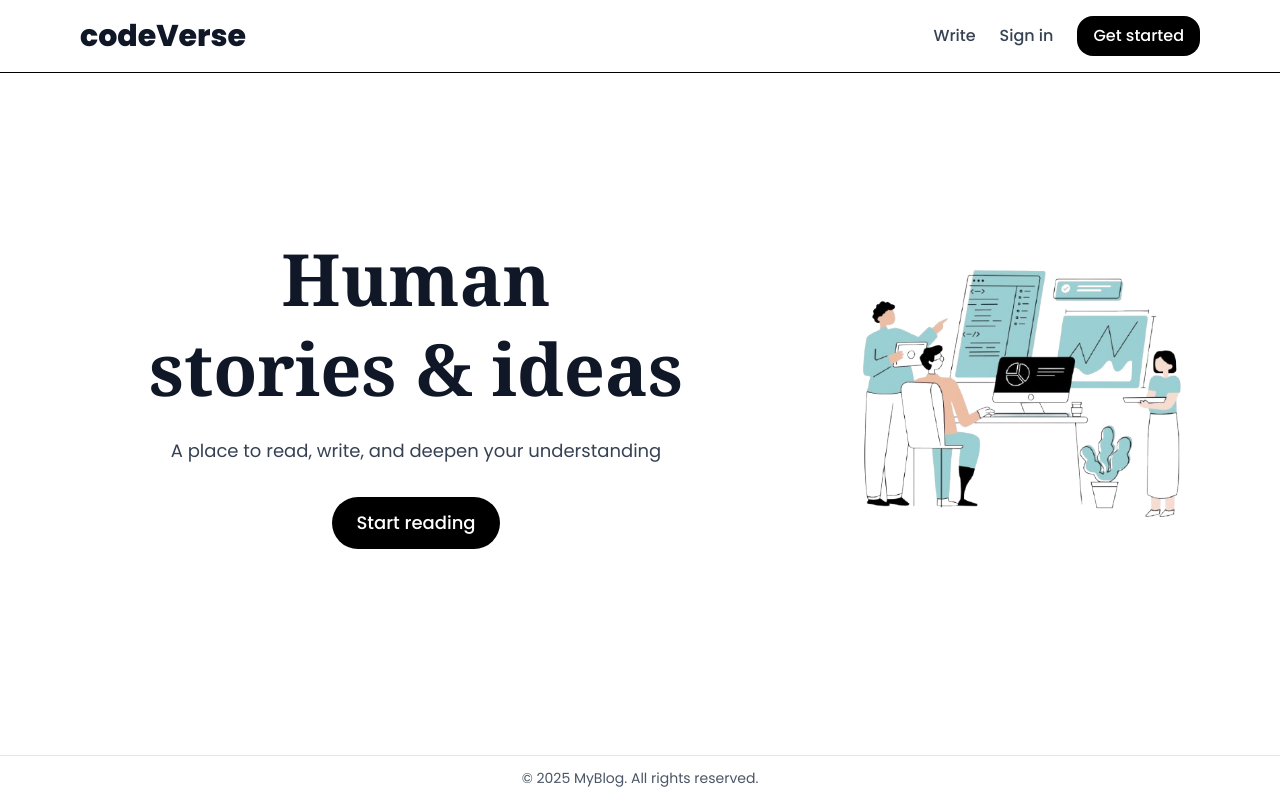
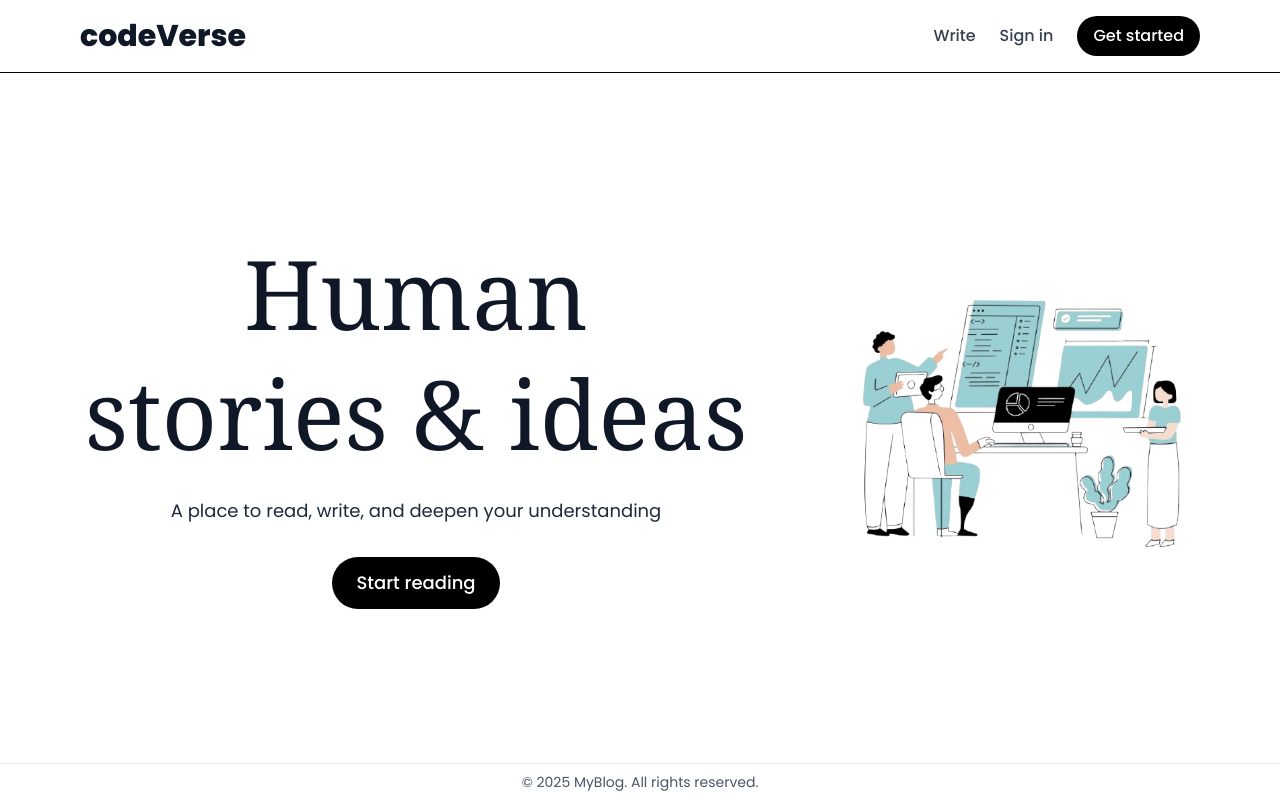
Before and after one commit to sanjai042004/Blog_Website, a React (Vite) app in the folder Blog-Frontend/: page / in a window 1280 px wide. Built offline with nearby package versions, Linux system fonts and the light colour scheme.

Commit message:
update ui

```diff
--- a/Blog-Frontend/src/components/Navbars/MainNav.jsx
+++ b/Blog-Frontend/src/components/Navbars/MainNav.jsx
@@ -12,7 +12,10 @@ export const MainNav = ({ onLogin, onRegister }) => {
         </Link>
 
         <div className="flex flex-wrap justify-center md:justify-end items-center gap-4 sm:gap-6 w-full md:w-auto">
-          <button className="text-base text-gray-700 font-medium hover:text-black transition-colors cursor-pointer">
+          <button
+            onClick={onLogin}
+            className="hidden md:block text-base text-gray-700 font-medium hover:text-black transition-colors cursor-pointer"
+          >
             Write
           </button>
 
@@ -25,7 +28,7 @@ export const MainNav = ({ onLogin, onRegister }) => {
 
           <button
             onClick={onRegister}
-            className="px-4 py-2 rounded-2xl bg-black text-white font-medium hover:bg-gray-900 transition-colors text-sm sm:text-base cursor-pointer"
+            className="px-4 py-2 rounded-full bg-black text-white font-medium hover:bg-gray-900 transition-colors text-sm sm:text-base cursor-pointer"
           >
             Get started
           </button>
--- a/Blog-Frontend/src/components/ui/layout/Footer.jsx
+++ b/Blog-Frontend/src/components/ui/layout/Footer.jsx
@@ -1,6 +1,6 @@
 export const Footer = () => {
   return (
-    <footer className="fixed bottom-0 left-0 w-full bg-white/90 backdrop-blur-sm text-center py-3 border-t border-gray-200 text-sm text-gray-600">
+    <footer className="fixed bottom-0 left-0 w-full bg-white/90 backdrop-blur-sm text-center py-2  border-t border-gray-200 text-sm text-gray-600">
       <p>&copy; {new Date().getFullYear()} MyBlog. All rights reserved.</p>
     </footer>
   );
--- a/Blog-Frontend/src/pages/LandingPage/LandingPage.jsx
+++ b/Blog-Frontend/src/pages/LandingPage/LandingPage.jsx
@@ -7,17 +7,22 @@ export const LandingPage = () => {
   return (
     <div className="flex flex-col md:flex-row w-auto justify-around items-center mt-40 px-4">
       <section className="w-full flex flex-col items-center px-6 text-center">
-        <h1 className="text-4xl sm:text-5xl md:text-7xl font-serif font-bold text-gray-900 leading-tight">
-          Human <br /> stories & ideas
+        <h1
+          className="font-serif font-medium text-gray-900
+               text-6xl sm:text-5xl md:text-8xl leading-tight"
+        >
+          <span className="block">Human</span>
+          <span className="block md:inline">stories</span>
+          <span className="block md:inline"> & ideas</span>
         </h1>
 
-        <p className="mt-6 text-lg text-gray-700 max-w-2xl">
+        <p className="mt-6 text-lg text-gray-800 max-w-2xl">
           A place to read, write, and deepen your understanding
         </p>
 
         <button
           onClick={onRegisterOpen}
-          className="mt-8 px-6 py-3 bg-black text-white text-lg font-medium rounded-full hover:bg-gray-600 transition cursor-pointer"
+          className="mt-8 px-6 py-3 bg-green-700 md:bg-black text-white text-lg font-medium rounded-full hover:bg-gray-600 transition cursor-pointer"
         >
           Start reading
         </button>
```
